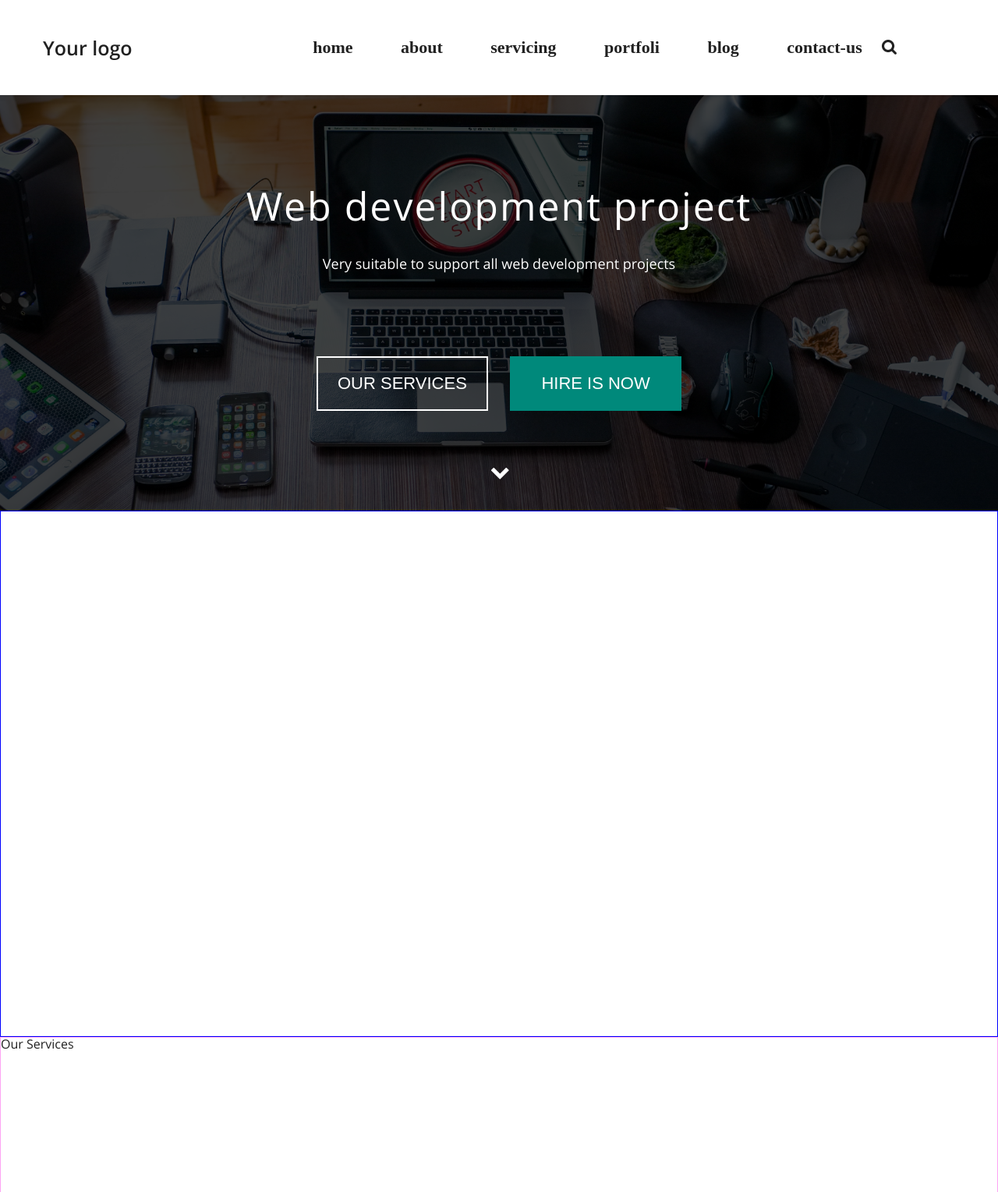
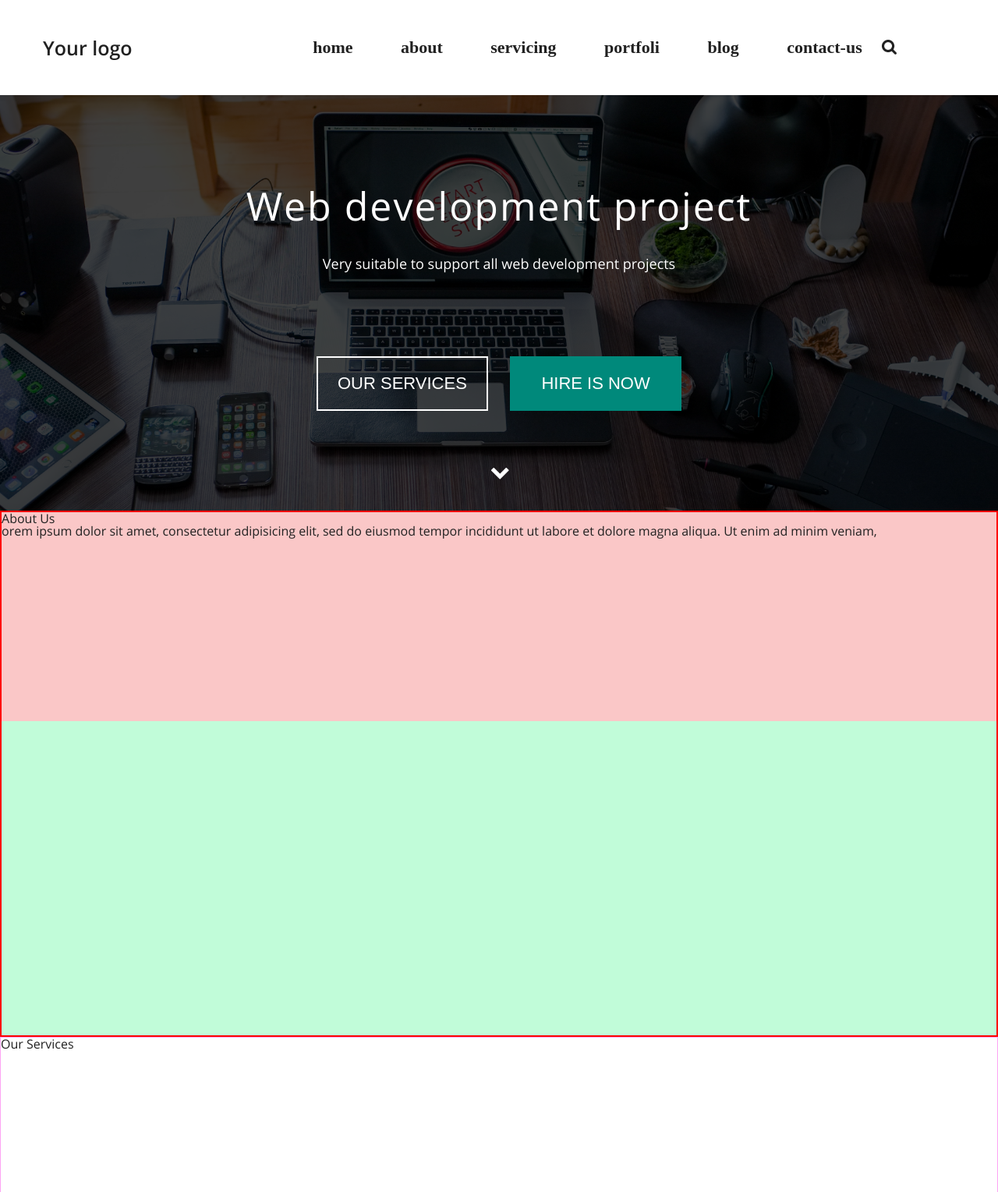
Before and after one commit to Romron/sites_templates, a PHP site: page /Training/Web-Development-Project/Web-Development-Project/index.html in a window 1280 px wide. Shown: the top 1529 px of the page at 78% size. Run offline with PHP 8.4, Linux system fonts and the light colour scheme.

Commit message:
начал блок about-us

```diff
--- a/Training/Web-Development-Project/Web-Development-Project/css/style.css
+++ b/Training/Web-Development-Project/Web-Development-Project/css/style.css
@@ -253,12 +253,41 @@ img {
 
 /*-----    end heder    -----*/
 
+/*-----    start about-us    -----*/
 .wrap-about-us{
-	border: 1px solid blue;
-	/*background: #A2A29D;*/
-	width: 100%;
-	height: 675px;
-}
+		border: 2px solid red;
+		width: 100%;
+		height: 675px;
+
+
+	}
+
+
+	.about-us__title {
+		background: #FAC7C7;
+		height: 40%;
+	}
+
+	.about-us__title_text-1{
+
+	}
+
+	.wrap-designs {
+		background: #C1FCD9;
+		height: 60%;
+	}
+
+	.design {
+
+	}
+
+
+
+
+
+
+
+/*-----    end  about-us    -----*/
 
 .wrap-services{
 	border: 1px solid #FCA3F3;
--- a/Training/Web-Development-Project/Web-Development-Project/index.html
+++ b/Training/Web-Development-Project/Web-Development-Project/index.html
@@ -45,12 +45,16 @@
 	</div>
 	<div class="wrap-about-us">
 
-		<div class="about-us__main-text"></div>
+		<div class="about-us__title">
+			<div class="about-us__title_text-1">About Us</div>
+			<div class="about-us__title_text-2">orem ipsum dolor sit amet, consectetur adipisicing elit, sed do eiusmod tempor incididunt ut labore et dolore magna aliqua. Ut enim ad minim veniam,</div>
+		</div>
 		<div class="wrap-designs">
 			<div class="design"></div>
 			<div class="design"></div>
 			<div class="design"></div>
 		</div>
+
 	</div>
 	<div class="wrap-services">Our Services</div>
 	<div class="wrap-latest-works">Latest works</div>
```
